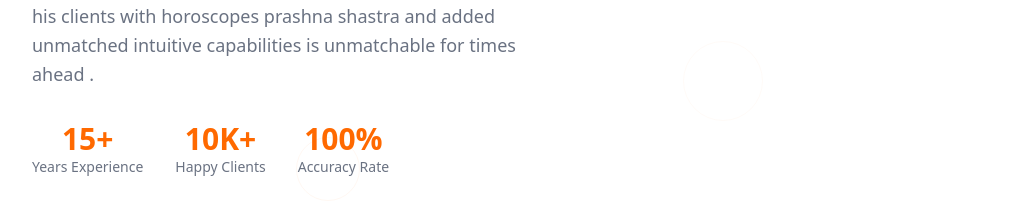
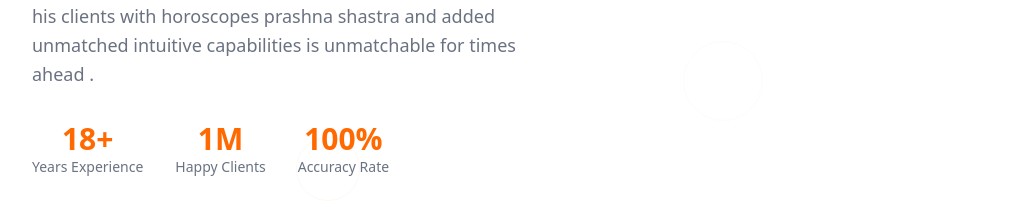
Before and after one commit to jbscript/astrologer, a React (Vite) app: page / in a window 1280 px wide. Shown: the part 785-992 px from the top of the page, without its empty margins (64-1095 px from the left). Built offline with nearby package versions, Linux system fonts and the light colour scheme.

Commit message:
experience

```diff
--- a/src/components/hero.tsx
+++ b/src/components/hero.tsx
@@ -60,11 +60,11 @@ export default function Hero() {
             {/* Stats */}
             <div className="flex flex-wrap justify-center lg:justify-start gap-8 mb-8">
               <div className="text-center">
-                <div className="text-3xl font-bold text-orange-500">15+</div>
+                <div className="text-3xl font-bold text-orange-500">18+</div>
                 <div className="text-sm text-gray-500">Years Experience</div>
               </div>
               <div className="text-center">
-                <div className="text-3xl font-bold text-orange-500">10K+</div>
+                <div className="text-3xl font-bold text-orange-500">1M</div>
                 <div className="text-sm text-gray-500">Happy Clients</div>
               </div>
               <div className="text-center">
```
